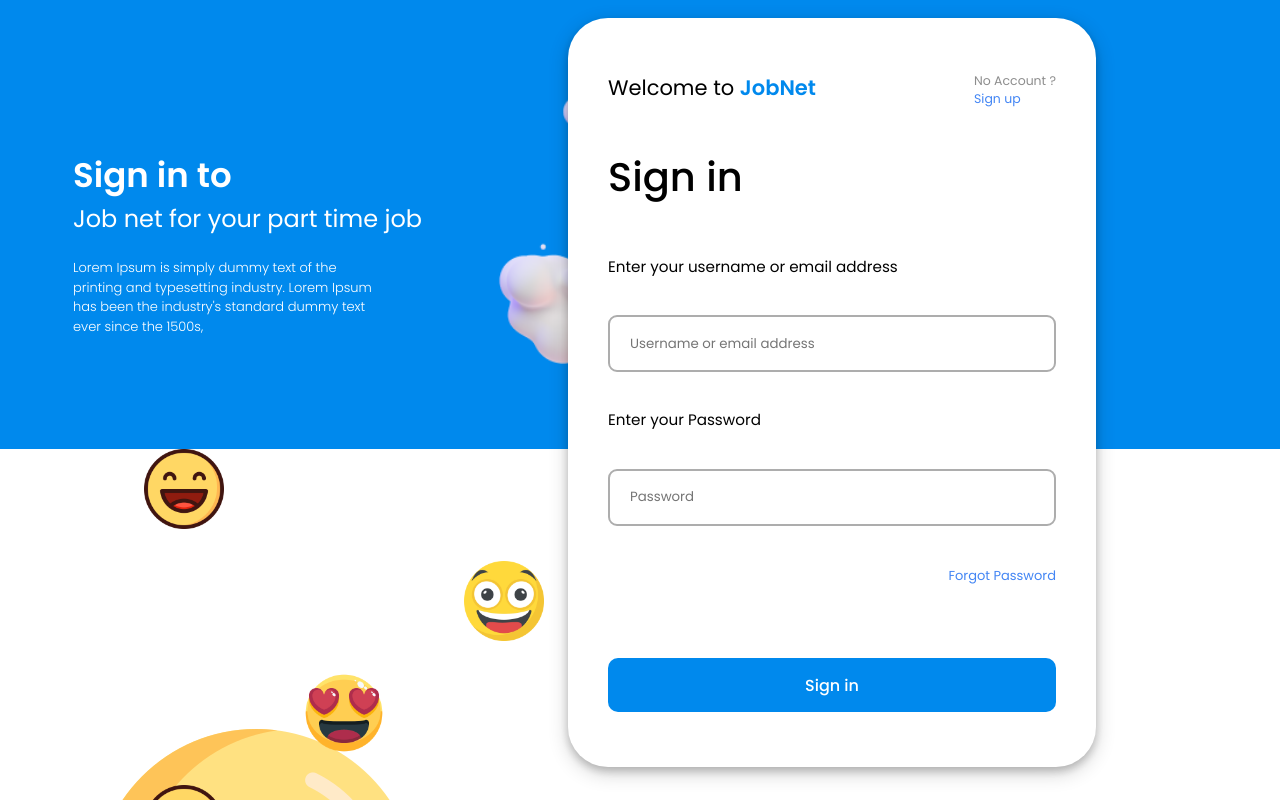
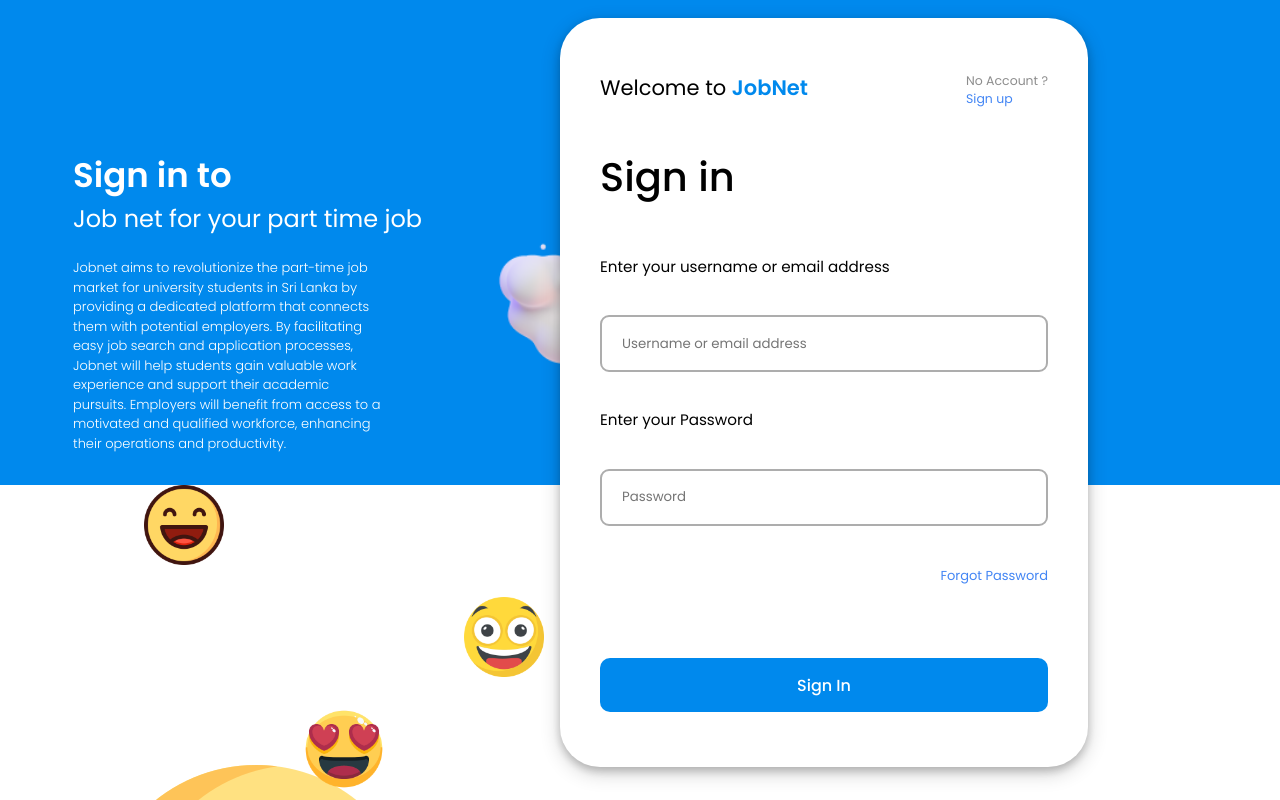
Before and after one commit to TharushiSewmini/jobnet, a React (Create React App) app: page / in a window 1280 px wide. Built offline with nearby package versions, Linux system fonts and the light colour scheme.

Commit message:
adding sign in container styles sign up container styles

```diff
--- a/src/components/ReusableButton/index.tsx
+++ b/src/components/ReusableButton/index.tsx
@@ -1,7 +1,15 @@
 import React from "react";
 import "./index.css";
-const ReusableButton = () => {
-  return <button className="reuable-button">Sign in</button>;
+interface ReusableButtonProps {
+  buttonText: string;
+  onClick: (e: any) => void;
+}
+const ReusableButton = ({ buttonText, onClick }: ReusableButtonProps) => {
+  return (
+    <button className="reuable-button" onClick={onClick}>
+      {buttonText}
+    </button>
+  );
 };
 
 export default ReusableButton;
--- a/src/pages/SignInPage/index.css
+++ b/src/pages/SignInPage/index.css
@@ -16,7 +16,8 @@
   flex-direction: row;
   background-color: #0089ed;
   flex: 1;
-  padding-inline: 4.563rem;
+  padding-left: 4.563rem;
+  z-index: 2;
 }
 
 .sign-down-conatiner {
@@ -49,6 +50,7 @@
   width: 19.438rem;
   padding-top: 1.375rem;
   line-height: 1.219rem;
+  padding-bottom: 2rem;
 }
 
 .sign-in-up-right-container {
@@ -58,6 +60,7 @@
 }
 .sign-in-up-right-container-img {
   height: 100%;
+  z-index: 0;
   width: 100%;
   object-fit: cover;
 }
@@ -72,6 +75,7 @@
   .sign-down-conatiner,
   .sign-in-up-container {
     display: none;
+    transition: none !important;
   }
 
   .sign-in-main-forum-container {
@@ -91,6 +95,7 @@
     padding-bottom: 0rem !important;
     padding-inline: 0 !important;
     padding: 0 !important;
+    transition: none !important;
   }
   .sign-in-box-white-form {
     background-color: white;
@@ -98,21 +103,20 @@
     height: 100% !important;
     border-radius: 0 !important;
     box-shadow: none !important;
-
+    transition: none !important;
     padding: 1rem !important;
   }
 }
 
 .sign-in-main-forum-container {
   position: absolute;
-  z-index: 2;
+  z-index: 4;
   display: flex;
   top: 0;
   bottom: 0;
   flex-direction: column;
   justify-content: center;
   padding-bottom: 1rem;
-  right: 9.5rem;
   padding-inline: 2rem;
 }
 .sign-in-box-white-form {
@@ -228,3 +232,9 @@
   animation-iteration-count: infinite;
 
 }
+.sign-up-user-name-conatiner{
+  display: flex;
+  flex-direction: row;
+  justify-content: space-between;
+  width: 100%;
+}
--- a/src/pages/SignInPage/index.tsx
+++ b/src/pages/SignInPage/index.tsx
@@ -1,4 +1,4 @@
-import React from "react";
+import React, { useState } from "react";
 import "./index.css";
 import fly from "../../assets/flying.png";
 import SignInTextField from "../../components/SignInTextField";
@@ -8,10 +8,32 @@
 
 import happiest from "../../assets/happiest.png";
 import love from "../../assets/love.png";
+import { transform } from "typescript";
 const SignInPage = () => {
+  const [isLogin, setIsLogin] = useState(false);
+  const changingStatesToLogin = () => {
+    console.log("state change to , ", isLogin);
+
+    setIsLogin(!isLogin);
+  };
+  const signUpText = isLogin ? 'up' : 'in';
   return (
     <div className="sign-in-container">
-      <div className="sign-in-main-forum-container">
+      {/*  chnaging states */}
+
+      <div
+        className="sign-in-main-forum-container"
+        style={
+          isLogin
+            ? {
+                left: "10rem",
+              }
+            : {
+                right: "10rem",
+              }
+        }
+      >
+        {!isLogin ? (
           <div className="sign-in-box-white-form">
             <div className="signin-welcome-full-container">
               <div className="sign-in-form-welcome">
@@ -19,7 +41,12 @@
               </div>
               <div className="sign-in-no-account">
                 <span className="sign-in-no-account-first">No Account ?</span>
-              <span className="sign-in-no-account-second">Sign up</span>
+                <span
+                  className="sign-in-no-account-second"
+                  onClick={changingStatesToLogin}
+                >
+                  Sign up
+                </span>
               </div>
             </div>
 
@@ -43,27 +70,119 @@
             />
             <div className="sign-in-forget-password">Forgot Password</div>
             <div className="signin-signin-btn">
-            <ReusableButton />
+              <ReusableButton
+                buttonText={"Sign In"}
+                onClick={()=>{}}
+              />
+            </div>
+          </div>
+        ) : (
+          // sign up container
+
+          <div className="sign-in-main-forum-container">
+            <div className="sign-in-box-white-form">
+              <div className="signin-welcome-full-container">
+                <div className="sign-in-form-welcome">
+                  Welcome to{" "}
+                  <span className="sign-in-welcome-lorem">JobNet</span>
+                </div>
+                <div className="sign-in-no-account">
+                  <span className="sign-in-no-account-first">
+                    Have an Account ?{" "}
+                  </span>
+                  <span
+                    className="sign-in-no-account-second"
+                    onClick={changingStatesToLogin}
+                  >
+                    Sign in
+                  </span>
+                </div>
+              </div>
+
+              <div className="sign-in-big-word">Sign Up</div>
+
+              <div className="sign-in-enter-texts">
+                Enter your username or email address
+              </div>
+              <SignInTextField
+                placeHolderValue={"Username or email address"}
+                value={""}
+                onChange={() => {}}
+              />
+
+              <div className="sign-up-user-name-conatiner">
+                <div className="sign-up-user-name-flow">
+                  <div className="sign-in-enter-texts">Enter your Password</div>
+
+                  <SignInTextField
+                    placeHolderValue={"Password"}
+                    value={""}
+                    onChange={() => {}}
+                  />
+                </div>
+
+                <div className="sign-up-user-name-flow">
+                  <div className="sign-in-enter-texts">Enter your Password</div>
+
+                  <SignInTextField
+                    placeHolderValue={"Password"}
+                    value={""}
+                    onChange={() => {}}
+                  />
+                </div>
+              </div>
+              <div className="sign-in-enter-texts">
+                Enter your username or email address
+              </div>
+              <SignInTextField
+                placeHolderValue={"Username or email address"}
+                value={""}
+                onChange={() => {}}
+              />
+              <div className="sign-in-forget-password">Forgot Password</div>
+              <div className="signin-signin-btn">
+                <ReusableButton
+                  buttonText={"Sign Up"}
+                  onClick={()=>{}}
+                />
               </div>
             </div>
           </div>
-      <div className="sign-in-up-container">
+        )}
+      </div>
+      <div
+        className="sign-in-up-container"
+        style={
+          isLogin
+            ? {
+                paddingRight: "4.563rem",
+                justifyContent: "flex-end",
+              }
+            : {
+                paddingLeft: "4.563rem",
+                justifyContent: "flex-start",
+              }
+        }
+      >
         <div className="sign-in-up-left-container">
-          <div className="sign-in-text-section-Sign-in-to">Sign in to</div>
+          <div className="sign-in-text-section-Sign-in-to">Sign {signUpText} to</div>
           <div className="sign-in-text-lorem">
             Job net for your part time job
           </div>
           <div className="sign-in-paragraph">
-            Lorem Ipsum is simply dummy text of the printing and typesetting
-            industry. Lorem Ipsum has been the industry's standard dummy text
-            ever since the 1500s,
+            Jobnet aims to revolutionize the part-time job market for university
+            students in Sri Lanka by providing a dedicated platform that
+            connects them with potential employers. By facilitating easy job
+            search and application processes, Jobnet will help students gain
+            valuable work experience and support their academic pursuits.
+            Employers will benefit from access to a motivated and qualified
+            workforce, enhancing their operations and productivity.
           </div>
         </div>
         <div className="sign-in-up-right-container">
           <img src={fly} className="sign-in-up-right-container-img" />
         </div>
       </div>
-
       <div className="sign-down-conatiner">
         <div className="sign-in-rotate-box">
           <img src={lightbulb} />
```
Lines whose indentation alone changed are shown as unchanged.
